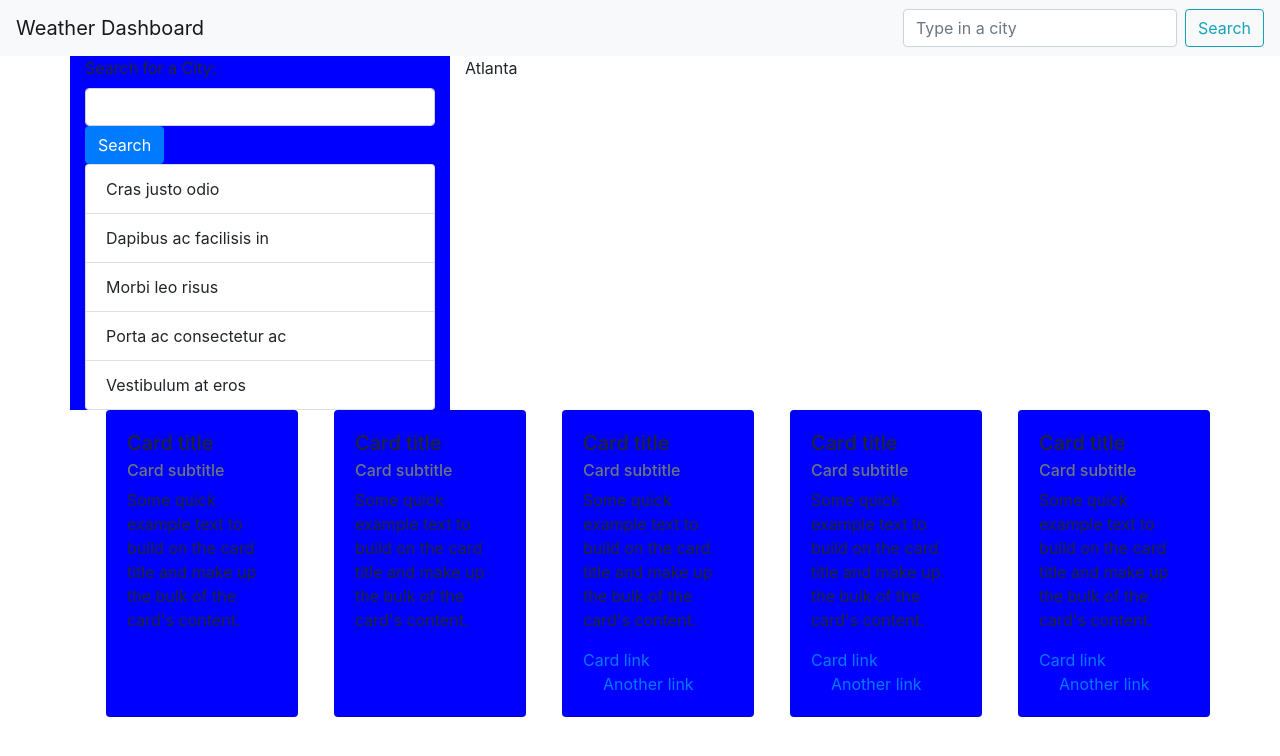
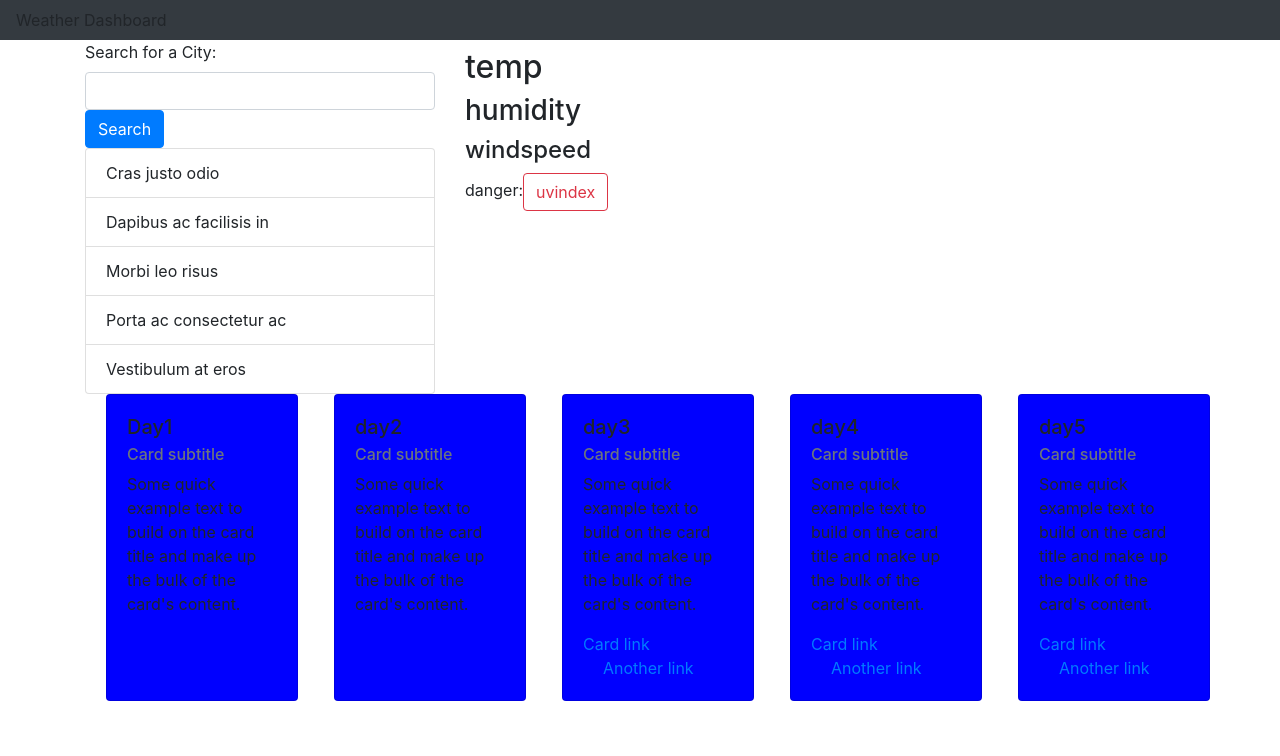
Before and after one commit to saracharlotterose/weather-dashboard, a plain HTML site: page index.html in a window 1280 px wide. Drawn offline with nearby package versions, Linux system fonts and the light colour scheme.

Commit message:
saving changes

```diff
--- a/index.html
+++ b/index.html
@@ -3,43 +3,31 @@
 <head>
 <!-- CSS only -->
 <link rel="stylesheet" href="https://stackpath.bootstrapcdn.com/bootstrap/4.5.0/css/bootstrap.min.css" integrity="sha384-9aIt2nRpC12Uk9gS9baDl411NQApFmC26EwAOH8WgZl5MYYxFfc+NcPb1dKGj7Sk" crossorigin="anonymous">
-<link rel="stylesheet" href="styling.css"/>
+
+
 <!-- JS, Popper.js, and jQuery -->
 <script src="https://ajax.googleapis.com/ajax/libs/jquery/3.5.1/jquery.min.js"></script>
 <script src="https://cdn.jsdelivr.net/npm/popper.js@1.16.0/dist/umd/popper.min.js" integrity="sha384-Q6E9RHvbIyZFJoft+2mJbHaEWldlvI9IOYy5n3zV9zzTtmI3UksdQRVvoxMfooAo" crossorigin="anonymous"></script>
 <script src="https://stackpath.bootstrapcdn.com/bootstrap/4.5.0/js/bootstrap.min.js" integrity="sha384-OgVRvuATP1z7JjHLkuOU7Xw704+h835Lr+6QL9UvYjZE3Ipu6Tp75j7Bh/kR0JKI" crossorigin="anonymous"></script>
 
-<script>
-$(document).ready(function(){
-  $("#a").click(function(){
-    var city = $("#city").val();
-    $.ajax({
-        url: "https://api.openweathermap.org/data/2.5/weather?q=" + city + "&units=imperial&appid=a8374e0de97c592f69507a3830971ce8",
-        method: "GET",
-      }).then(function (response) {
-        $("#temp").text(response.main.temp);
-      });
-  });
-});
+<script src="javascript.js">
+
 </script>
 
 </head>
 <body>
 
-  <nav class="navbar navbar-light bg-light">
-    <a class="navbar-brand">Weather Dashboard</a>
-    <div class="form-inline">
-      <input class="form-control mr-sm-2" type="text" aria-label="Search" id="city" placeholder="Type in a city">
-      <button class="btn btn-outline-info my-2 my-sm-0" class="form-inline"id="a">Search</button>
-    </div>
-  </nav>
+    <nav class="navbar navbar-light bg-dark">
+         Weather Dashboard
+      </nav>
+
 
   <div class="container">
     <div class="row">
-      <div class="col-md-4" style="background-color: blue;">
+      <div class="col-md-4">
         <label for="city">Search for a City:</label>
         <input class="form-control" id="city" type="text"/>
-        <button class="btn btn-primary" id="a">Search</button>
+        <button class="btn btn-primary" id="cityBtn">Search</button>
         <ul class="list-group">
             <li class="list-group-item">Cras justo odio</li>
             <li class="list-group-item">Dapibus ac facilisis in</li>
@@ -48,8 +36,12 @@ $(document).ready(function(){
             <li class="list-group-item">Vestibulum at eros</li>
           </ul>
       </div>
-      <div class="col-lg-8" >
-        Atlanta
+      <div class="col-lg-8" ><h1 id="city-name"></h1></h1>
+        <h2 id="temp"> temp</h2>
+        <h3 id="humidity"> humidity</h3>
+        <h4 id="windspeed"> windspeed</h4>
+        <h5 id="uvindex"></h5>danger:<button type="button" class="btn btn-outline-danger">uvindex</button>
+
 
       </div>
       <div class="container">
@@ -57,7 +49,7 @@ $(document).ready(function(){
         <div class="col-sm"></div>
         <div class="card" style="width: 12rem; background-color: blue;">
             <div class="card-body">
-              <h5 class="card-title">Card title</h5>
+              <h5 class="card-title">Day1</h5>
               <h6 class="card-subtitle mb-2 text-muted">Card subtitle</h6>
               <p class="card-text">Some quick example text to build on the card title and make up the bulk of the card's content.</p>
 
@@ -66,7 +58,7 @@ $(document).ready(function(){
         <div class="col-sm"></div>
         <div class="card" style="width: 12rem; background-color: blue;">
             <div class="card-body">
-              <h5 class="card-title">Card title</h5>
+              <h5 class="card-title">day2</h5>
               <h6 class="card-subtitle mb-2 text-muted">Card subtitle</h6>
               <p class="card-text">Some quick example text to build on the card title and make up the bulk of the card's content.</p>
 
@@ -75,7 +67,7 @@ $(document).ready(function(){
         <div class="col-sm"></div>
         <div class="card" style="width: 12rem; background-color: blue;">
             <div class="card-body">
-              <h5 class="card-title">Card title</h5>
+              <h5 class="card-title">day3</h5>
               <h6 class="card-subtitle mb-2 text-muted">Card subtitle</h6>
               <p class="card-text">Some quick example text to build on the card title and make up the bulk of the card's content.</p>
               <a href="#" class="card-link">Card link</a>
@@ -85,7 +77,7 @@ $(document).ready(function(){
         <div class="col-sm"></div>
         <div class="card" style="width: 12em; background-color: blue; ">
             <div class="card-body">
-              <h5 class="card-title">Card title</h5>
+              <h5 class="card-title">day4</h5>
               <h6 class="card-subtitle mb-2 text-muted">Card subtitle</h6>
               <p class="card-text">Some quick example text to build on the card title and make up the bulk of the card's content.</p>
               <a href="#" class="card-link">Card link</a>
@@ -95,7 +87,7 @@ $(document).ready(function(){
         <div class="col-sm"></div>
         <div class="card" style="width: 12rem; background-color: blue;">
             <div class="card-body">
-              <h5 class="card-title">Card title</h5>
+              <h5 class="card-title">day5</h5>
               <h6 class="card-subtitle mb-2 text-muted">Card subtitle</h6>
               <p class="card-text">Some quick example text to build on the card title and make up the bulk of the card's content.</p>
               <a href="#" class="card-link">Card link</a>
--- /dev/null
+++ b/javascript.js
@@ -0,0 +1,28 @@
+$(document).ready(function(){
+    $("#cityBtn").click(function(){
+      var city = $("#city").val();
+      $.ajax({
+          url: "https://api.openweathermap.org/data/2.5/weather?q=" + city + "&units=imperial&appid=a8374e0de97c592f69507a3830971ce8",
+          method: "GET",
+        }).then(function (response) {
+          $("#temp").text(response.main.temp);
+
+           console.log(response)
+
+
+             var cityName= $("#city-name").text(city);
+
+             $("#city-name").append(cityName);
+
+             $("#humidity").text(response.main.humidity);
+
+             $("#windspeed").text(response.wind.speed);
+
+
+
+
+
+          city
+        });
+    });
+  });
--- /dev/null
+++ b/style.css
@@ -0,0 +1,3 @@
+#city-name{
+    font-size: 28px;
+}
```
